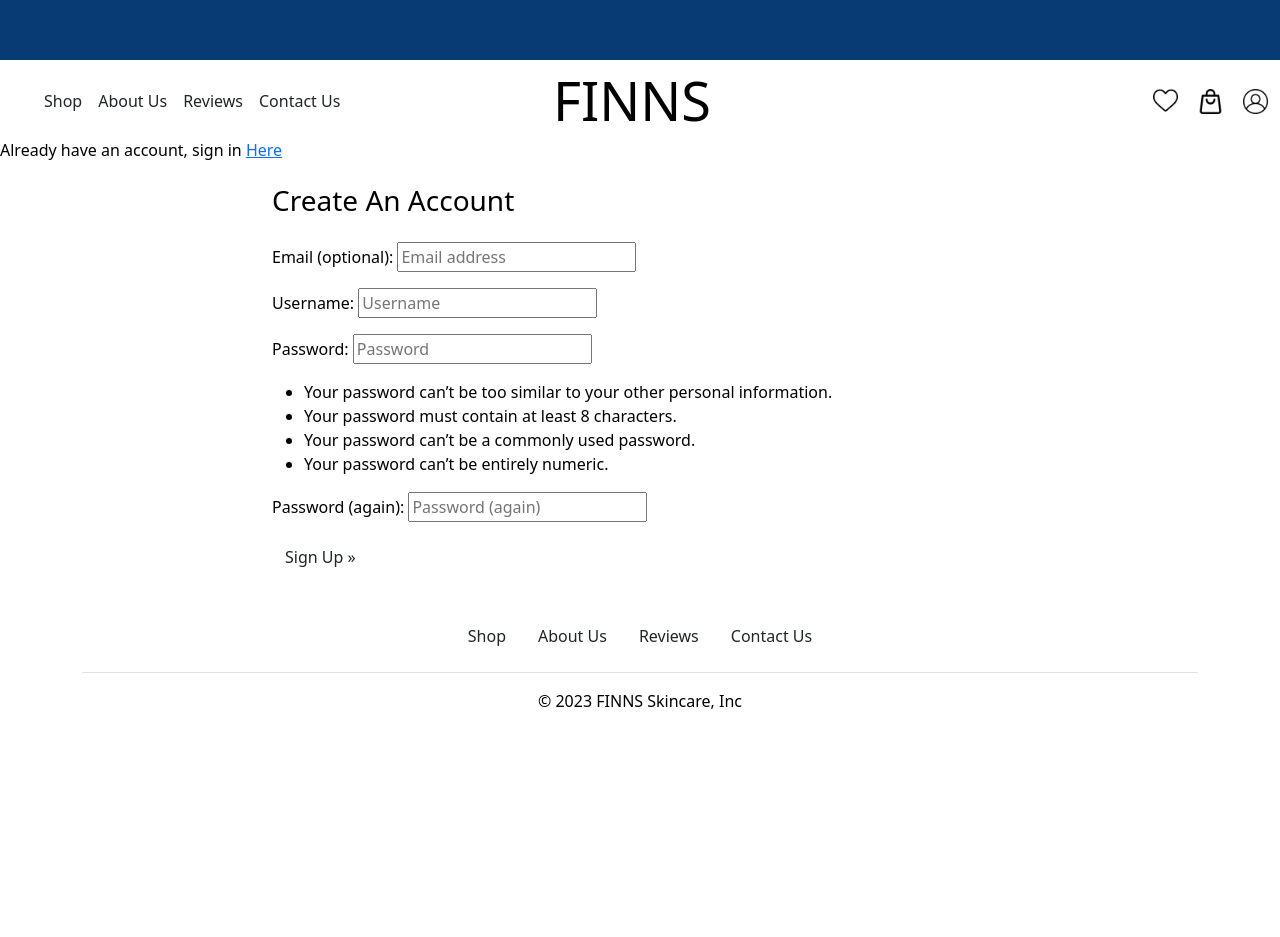
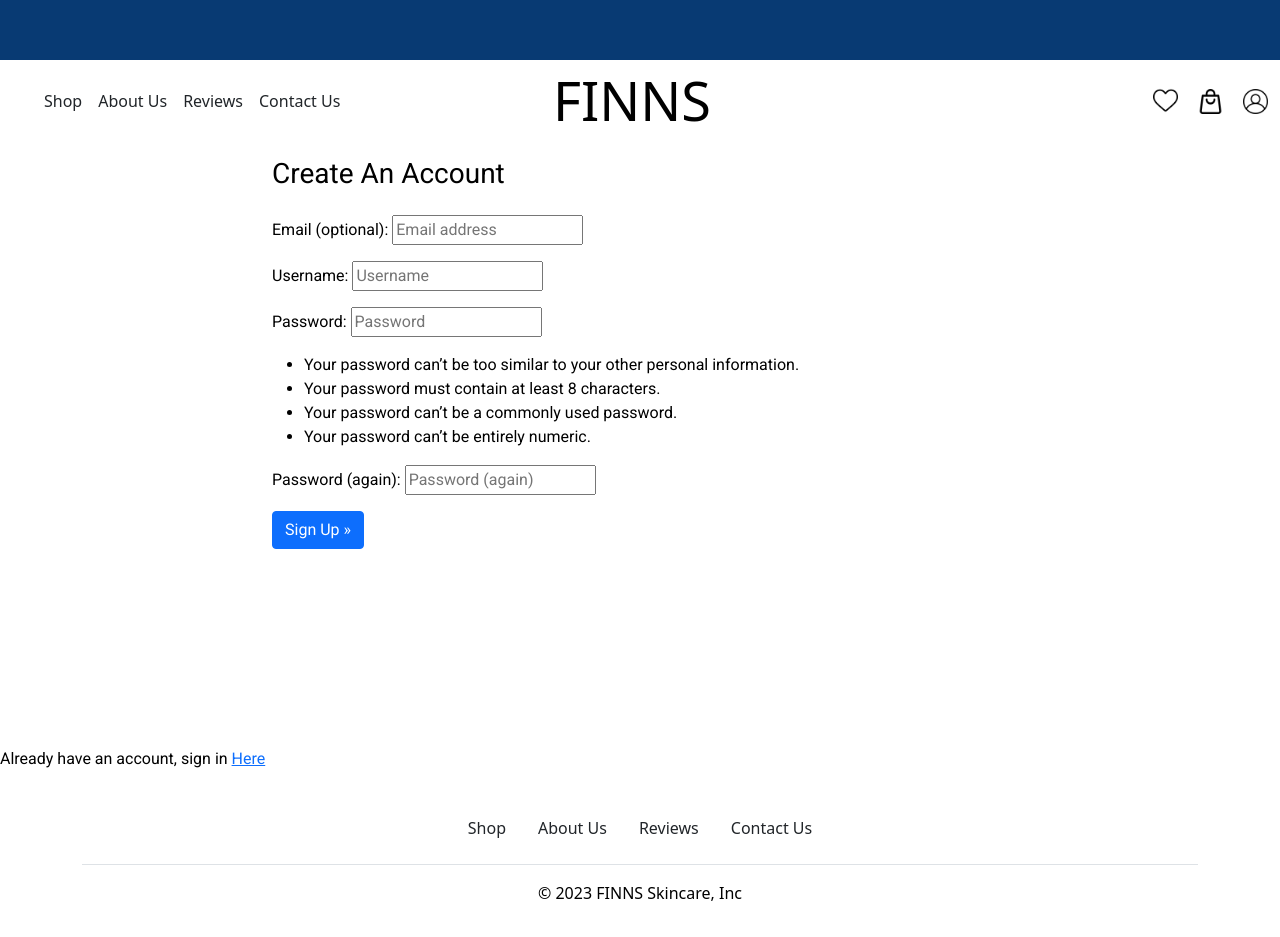
Before and after one commit to Bluiss/pp4-marketplace, a Django app: page /accounts/signup/ in a window 1280 px wide. Before the commit the page ends 709 px from the top, so only its background shows below. Run offline with Django 4.2, Linux system fonts and the light colour scheme; some libraries are stand-ins or nearby versions.

Commit message:
style password-reset.html / signup.html

```diff
--- a/core/settings.py
+++ b/core/settings.py
@@ -106,7 +106,7 @@ LOGIN_REDIRECT_URL = "/"  # new
 LOGOUT_REDIRECT_URL = "/"  # new
 
 
-# new below
+
 
 
 ROOT_URLCONF = 'core.urls'
--- a/static/css/style.css
+++ b/static/css/style.css
@@ -2,6 +2,10 @@ body {
   font-family: "Playfair Display", serif;
   color: black !important;
   min-height: 100vh;
+}
+
+.roboto{
+  font-family: "Roboto", sans-serif;
 }
 
 /* Navigation styling */
@@ -215,3 +219,10 @@ body {
     display: none;
   }
 }
+ /* Signup styling */
+
+.signup {
+  margin-bottom: 100px;
+  font-family: "Roboto", sans-serif;
+  font-size: 16px;
+}
--- a/templates/account/logout.html
+++ b/templates/account/logout.html
@@ -5,7 +5,7 @@
 {% block head_title %}{% trans "Sign Out" %}{% endblock %}
 
 {% block content %}
-<div class="container">
+<div class="container signup">
     <div class="row">
         <div class="col-md-8 mt-3 offset-md-2">
             <h3>{% trans "Sign Out" %}</h3>
@@ -21,7 +21,7 @@
                 {% if redirect_field_value %}
                 <input type="hidden" name="{{ redirect_field_name }}" value="{{ redirect_field_value }}" />
                 {% endif %}
-                <button class="btn btn-signup right" type="submit">{% trans 'Sign Out' %}</button>
+                <button class="btn btn-primary" type="submit">{% trans 'Sign Out' %}</button>
             </form>
         </div>
     </div>
--- a/templates/account/signup.html
+++ b/templates/account/signup.html
@@ -1,11 +1,8 @@
 {% extends "base.html" %} {% load i18n %} {% block head_title %}{% trans
 "Signup" %}{% endblock %} {% block content %}
 
-<h6>
-  Already have an account, sign in <a href="/templates/register.html">Here</a>
-</h6>
 
-<div class="container">
+<div class="container signup">
   <div class="row">
     <div class="col-md-8 mt-3 offset-md-2">
       <h3>{% trans "Create An Account" %}</h3>
@@ -26,7 +23,7 @@
           value="{{ redirect_field_value }}"
         />
         {% endif %}
-        <button class="btn btn-signup right" type="submit">
+        <button class="btn btn-primary " type="submit">
           {% trans "Sign Up" %} &raquo;
         </button>
       </form>
@@ -34,4 +31,9 @@
   </div>
 </div>
 
+<h6 class="roboto">
+  Already have an account, sign in <a href="/templates/register.html">Here</a>
+</h6>
+
+
 {% endblock %}
--- a/templates/base.html
+++ b/templates/base.html
@@ -10,6 +10,8 @@
     <link rel="preconnect" href="https://fonts.googleapis.com">
     <link rel="preconnect" href="https://fonts.gstatic.com" crossorigin>
     <link href="https://fonts.googleapis.com/css2?family=Playfair+Display:wght@500&display=swap" rel="stylesheet">
+    <link href="https://fonts.googleapis.com/css2?family=Roboto&display=swap" rel="stylesheet">
+
 
 
     <!-- Font Awesome CSS -->
--- a/templates/register.html
+++ b/templates/register.html
@@ -17,7 +17,7 @@
     {% endif %}
 {% else %}
 
-<div class="container text-center">
+<div class="container text-center roboto">
     <div class="row">
         <div class="col-6">
             <form method="post" action="{% url 'account_login' %}" class="pt-1">
@@ -83,7 +83,7 @@
 
 
 
-<div class="account-help">
+<div class="account-help roboto">
 	<div >
 		<a href="{% url 'account_reset_password' %}" class="small text-right reset-password-text d-flex justify-content-center">
 			Forgotten your password?
```
Also changed, not shown: templates/account/password_reset.html (+34 -24 lines), db.sqlite3.
